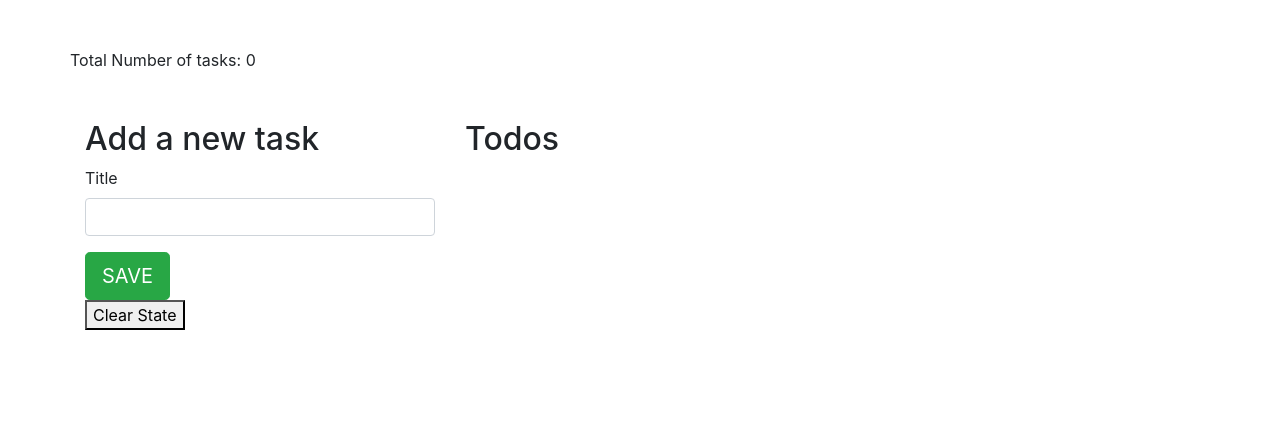
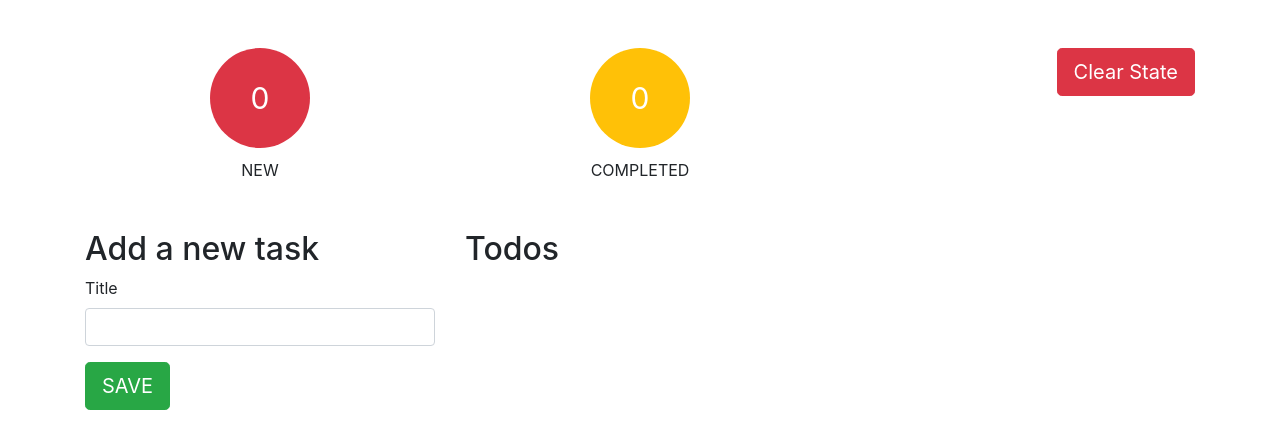
Before and after one commit to ahdeshmukh/react-redux-tutorial, a React (Create React App) app: page / in a window 1280 px wide. Shown: the top 448 px of the page. Built offline with nearby package versions, Linux system fonts and the light colour scheme.

Commit message:
changes - style improvement and showing separate counts for new and completed tasks

```diff
--- a/src/App.css
+++ b/src/App.css
@@ -5,3 +5,19 @@
 .task-action-btn {
   margin: 0 5px;
 }
+
+.circle-task-count {
+  width:100px;
+  height:100px;
+  border-radius:50px;
+  font-size:30px;
+  color:#fff;
+  line-height:100px;
+  text-align:center;
+  background:#000;
+  margin:0 auto;
+}
+
+.count-circle-helper-text {
+  margin-top: 10px;
+}
--- a/src/App.js
+++ b/src/App.js
@@ -8,7 +8,12 @@ import './App.css';
 
 const App = () => (
   <div className="container">
-    <div className="row mt-5"><TaskCount /></div>
+    <div className="row mt-5">
+      <TaskCount />
+      <div className="col-md-4">
+        <div className="float-right"><ClearState /></div>
+      </div>
+    </div>
     <div className="row mt-5">
       <div className="col-md-4">
         <h2>Add a new task</h2>
@@ -19,7 +24,6 @@ const App = () => (
         <TaskList />
       </div>
     </div>
-    <ClearState />
   </div>
 );
 
--- a/src/components/ClearState.js
+++ b/src/components/ClearState.js
@@ -20,7 +20,7 @@ class ClearStateConnected extends Component {
 
     render() {
         return (
-            <button onClick={this.clearState}>Clear State</button>
+            <button className="btn btn-danger btn-lg" onClick={this.clearState}>Clear State</button>
         );
     }
 }
--- /dev/null
+++ b/src/components/CountCircle.js
@@ -0,0 +1,10 @@
+import React from "react";
+
+const CountCircle = ({ count, style, text }) => (
+    <div>
+        <div style={style} className="circle-task-count">{count}</div>
+        <div className="text-center count-circle-helper-text">{text}</div>
+    </div>
+);
+
+export default CountCircle;
--- a/src/components/TaskCount.js
+++ b/src/components/TaskCount.js
@@ -1,12 +1,30 @@
 import React from "react";
 import { connect } from "react-redux";
+import CountCircle from "./CountCircle";
 
 const mapStateToProps = state => {
-  return { tasks: state.taskReducer.tasks };
+  let newTasks = [];
+  let completedTasks = [];
+  state.taskReducer.tasks.forEach(task => {
+    if(task.new) {
+      newTasks.push(task);
+    }
+    if(task.completed) {
+      completedTasks.push(task);
+    }
+  });
+  return { newTasks, completedTasks };
 };
 
-const ConnectedTaskCount = ({ tasks }) => (
-  <div>Total Number of tasks: {tasks.length}</div>
+const ConnectedTaskCount = ({ newTasks, completedTasks }) => (
+  <React.Fragment>
+    <div className="col-md-4">
+      <CountCircle count={newTasks.length} style={{"background":"#dc3545"}} text="NEW" />
+    </div>
+    <div className="col-md-4">
+    <CountCircle count={completedTasks.length} style={{"background":"#ffc107"}} text="COMPLETED" />
+    </div>
+  </React.Fragment>
 );
 
 const TaskCount = connect(mapStateToProps)(ConnectedTaskCount);
```
